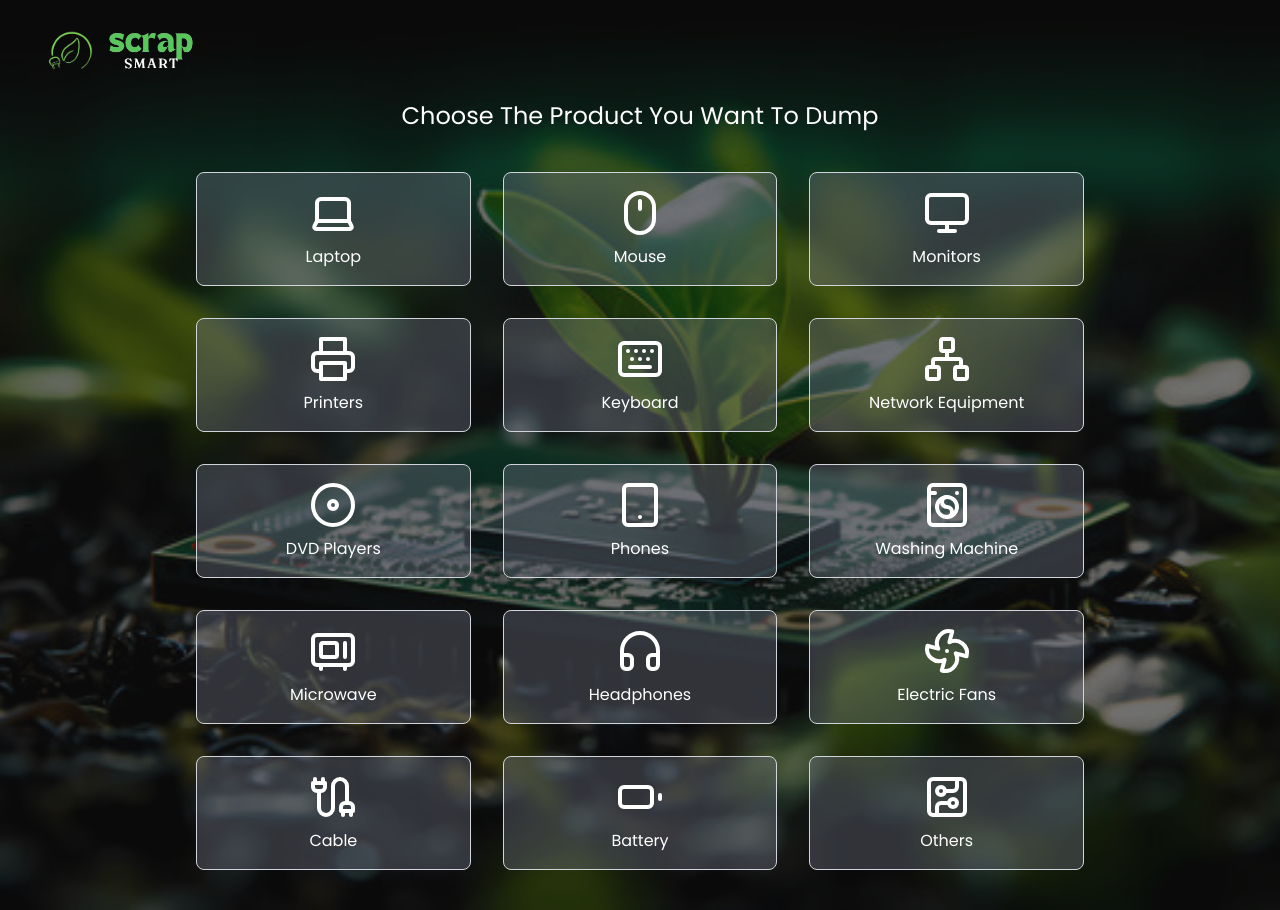
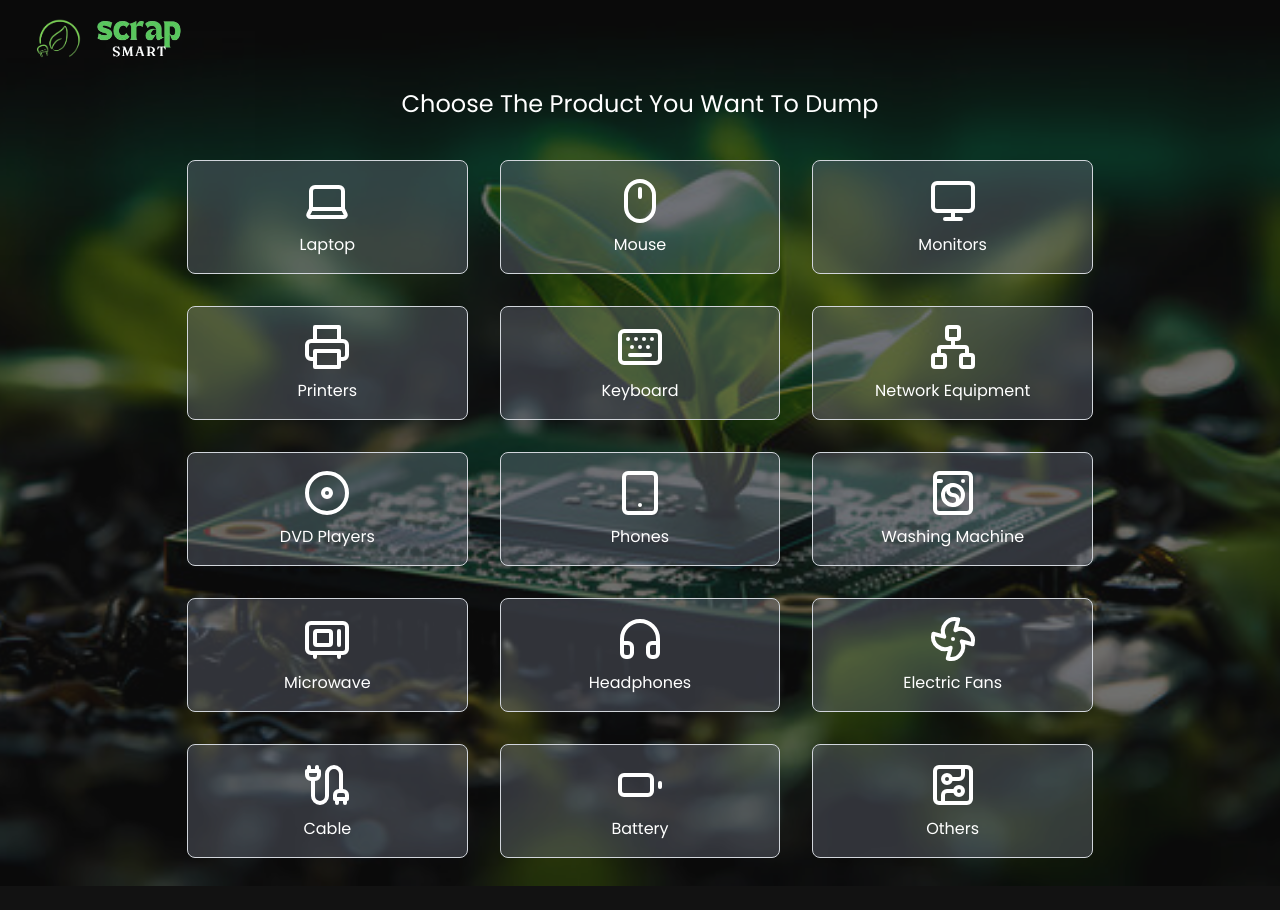
Before and after one commit to atul-10-01/ScrapSmart, a React (Vite) app: page /dumping-page in a window 1280 px wide. After the commit the page ends 886 px from the top, so only its background shows below. Built offline with nearby package versions, Linux system fonts and the light colour scheme.

Commit message:
fixed styling

```diff
--- a/src/DumpingPage.jsx
+++ b/src/DumpingPage.jsx
@@ -1,4 +1,5 @@
-import React from 'react';
+
+import React, { useEffect } from 'react';
 import { useNavigate } from 'react-router-dom';
 import { Laptop, Mouse, Monitor, Printer, Keyboard, Network, Disc, Tablet, WashingMachine, Microwave, Headphones, Fan, Cable, Battery, CircuitBoard } from 'lucide-react';
 import { Link } from 'react-router-dom';
@@ -32,14 +33,18 @@ const DumpingPage = () => {
     navigate('/form', { state: { productType } });
   };
 
+  useEffect(() => {
+    window.scrollTo(0, 0);
+  }, []);
+
   return (
     <div className="relative min-h-screen">
       <div
         className="absolute inset-0 bg-cover bg-center h-full opacity-40 will-change-transform"
         style={{ backgroundImage: `url(${dumpBg})` }}
       ></div>
-      <div className="relative z-10 p-4">
-      <div className=" relative flex  justify-start items-center opacity-100 px-4 ml-[0.55rem]">
+      <div className="relative z-10 p-1">
+        <div className=" relative flex  justify-start items-center opacity-100 px-4 ml-[0.55rem]">
           <img src={logo} alt="logo" className="w-13 h-10" />
           <Link to="/"><img src={nameLogo} alt="logo" className="w-28 " /></Link>
         </div>
```
